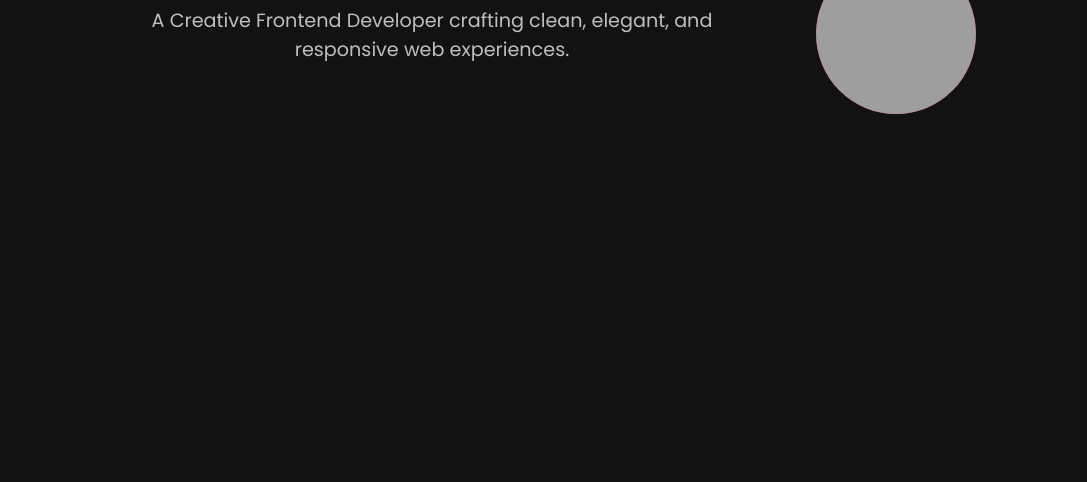
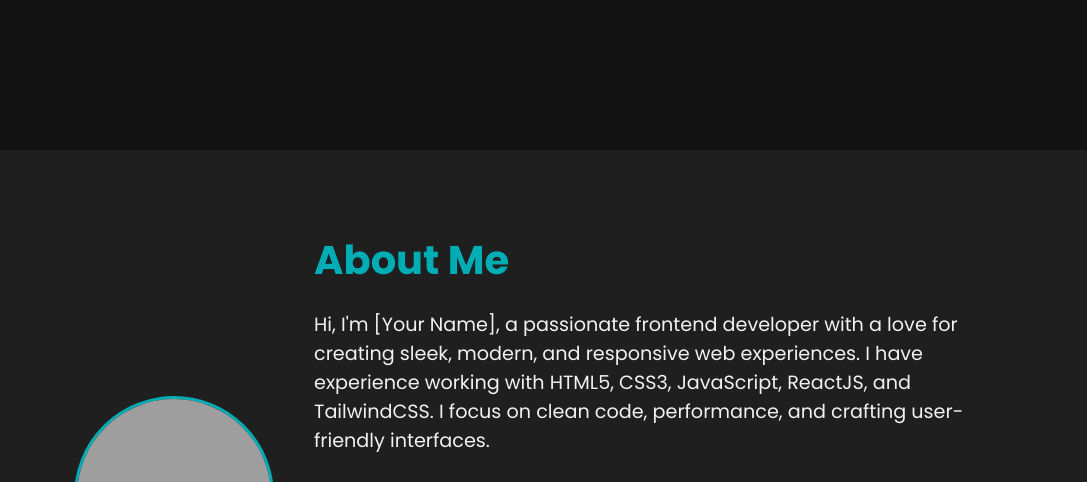
Before and after one commit to Riazul-dev/portfolioWithJs, a plain HTML site: page index.html in a window 1280 px wide. Shown: the part 650-1132 px from the top of the page, without its empty margins (96-1183 px from the left). Drawn offline with Linux system fonts and the light colour scheme; grey boxes are pictures that could not be loaded.

Commit message:
update css

```diff
--- a/main.css
+++ b/main.css
@@ -188,6 +188,7 @@ nav .menuBar:hover {
 /* Hero section */
 
 .hero {
+  /* min-height: 100vh; */
   display: flex;
   flex-direction: column;
   gap: 4rem;
@@ -195,12 +196,13 @@ nav .menuBar:hover {
   align-items: center;
   text-align: center;
   background-color: var(--bg_body);
+  /* padding: 2.5rem; */
   padding: 8rem 2.5rem 2.5rem 2.5rem ;
 
 
   @media (min-width: 769px) {
     flex-direction: row;
-    min-height: 100vw;
+    min-height: 100vh;
   }
 }
 
```
